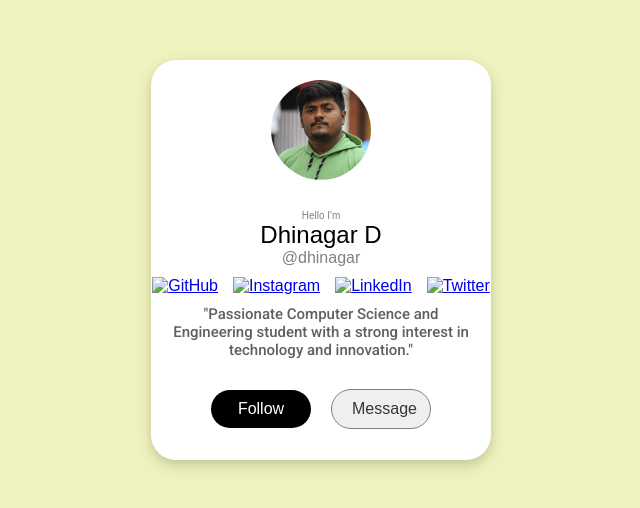
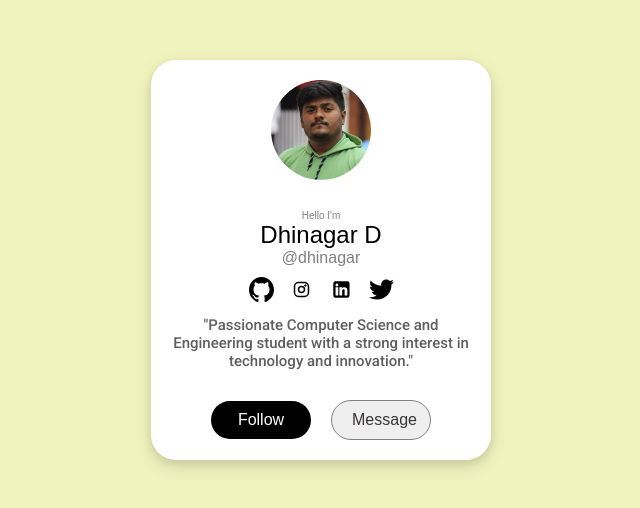
Before and after one commit to Dhinagar27/Profile-Card, a plain HTML site: page index.html in a window 1280 px wide. Shown: the part 140-648 px from the top of the page, without its empty margins (319-959 px from the left). Drawn offline with Linux system fonts and the light colour scheme; the site is published under a folder, as on GitHub Pages, so addresses that start at the root find nothing.

Commit message:
Update index.html

```diff
--- a/index.html
+++ b/index.html
@@ -10,7 +10,7 @@
   <div class="container">
     <div class="main-card">
       <div class="profile-photo">
-        <img src="icon/WhatsApp Image 2024-10-03 at 11.34.05 AM.jpeg" alt="Profile Photo">
+        <img src="./icon/WhatsApp Image 2024-10-03 at 11.34.05 AM.jpeg" alt="Profile Photo">
       </div>
       <div class="name">
         <p class="name-0">Hello I'm</p>
@@ -19,16 +19,16 @@
       </div>
       <div class="media-icon">
         <a href="https://github.com/Dhinagar27" target="_blank">
-          <img src="/icon/github-142-svgrepo-com.svg" alt="GitHub">
+          <img src="./icon/github-142-svgrepo-com.svg" alt="GitHub">
         </a>
         <a href="https://www.instagram.com/dhinagar_27?igsh=MXdqbTlxcHRyajlkcw==" target="_blank">
-          <img src="/icon/instagram-svgrepo-com.svg" alt="Instagram">
+          <img src="./icon/instagram-svgrepo-com.svg" alt="Instagram">
         </a>
         <a href="https://www.linkedin.com/in/dhinagar-d" target="_blank">
-          <img src="/icon/linkedin-svgrepo-com.svg" alt="LinkedIn">
+          <img src="./icon/linkedin-svgrepo-com.svg" alt="LinkedIn">
         </a>
         <a href="https://x.com/vijay_dhinagar" target="_blank">
-          <img src="/icon/twitter-154-svgrepo-com.svg" alt="Twitter">
+          <img src="./icon/twitter-154-svgrepo-com.svg" alt="Twitter">
         </a>
       </div>
       <div class="about">
```
